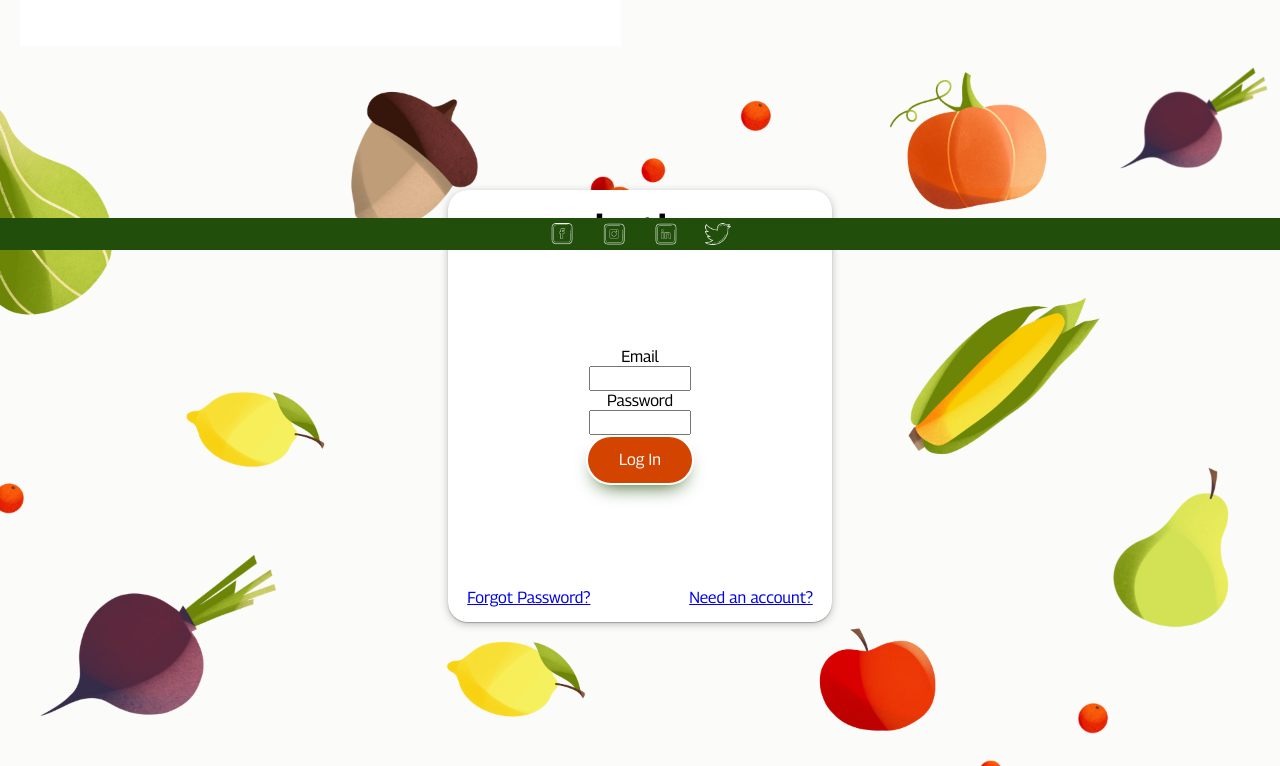
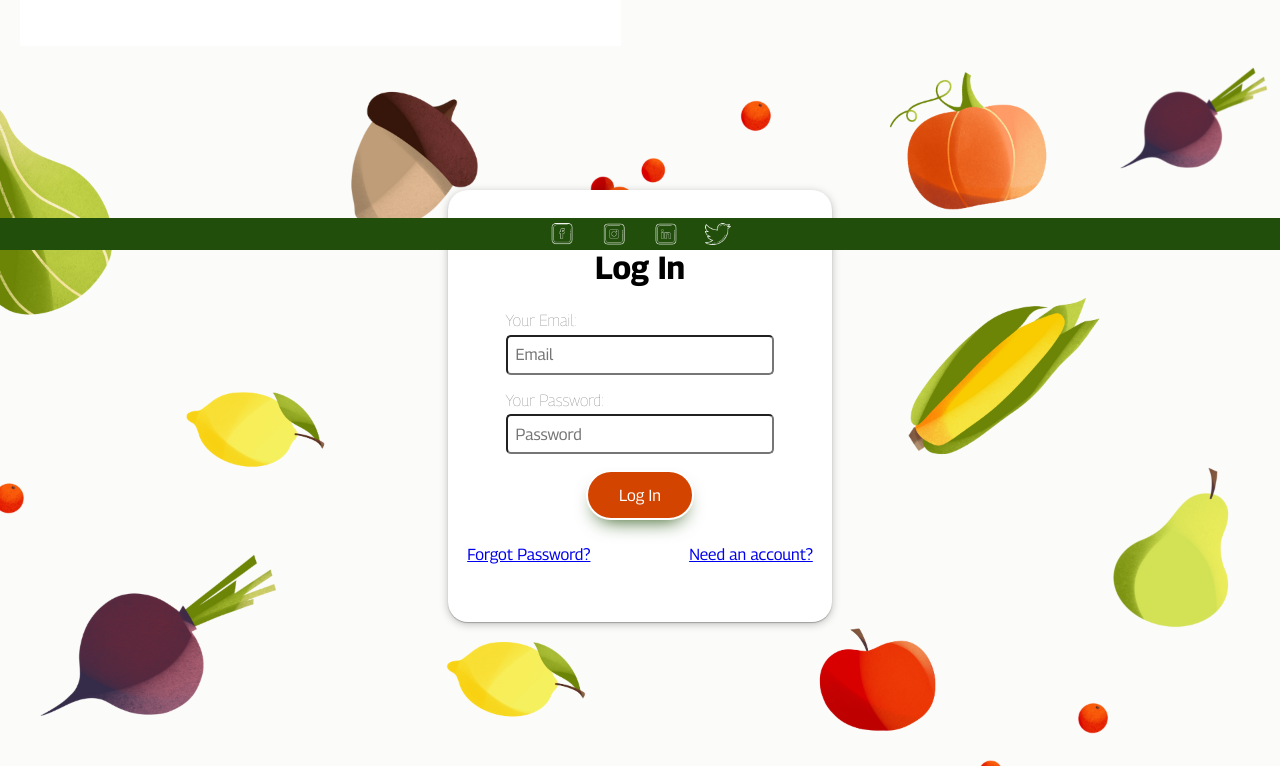
Before and after one commit to SchoolOfCode/bc13_final-project_front-end-maccaw, a Next.js app in the folder home-grown/: page /login in a window 1280 px wide. Shown: the part 550-1316 px from the top of the page. Built offline with nearby package versions, Linux system fonts and the light colour scheme; no server answers.

Commit message:
styling on form element on login page

```diff
--- a/home-grown/pages/login.js
+++ b/home-grown/pages/login.js
@@ -2,7 +2,7 @@ import React, { useRef, useState } from "react";
 import Link from "next/link";
 import { useAuth } from "../context/AuthContext.js";
 import { useRouter } from "next/router";
-import styles from '../styles/Login.module.css'
+import styles from "../styles/Login.module.css";
 
 export default function Login() {
   const emailRef = useRef();
@@ -32,12 +32,14 @@ export default function Login() {
         <h1>Log In</h1>
         {err && <h2>{err}</h2>}
         <form className={styles["form-container"]} onSubmit={handleSubmit}>
-        <label>Email</label>
-        <input type="email" ref={emailRef} />
-
-        <label>Password</label>
-        <input type="password" ref={passwordRef} />
-
+          <div className={styles["form-email-input"]}>
+            <label className={styles["label"]}>Your Email:</label>
+            <input className={styles["input"]} placeholder="Email" type="email" ref={emailRef} />
+          </div>
+          <div className={styles["form-password-input"]}>
+            <label className={styles["label"]}>Your Password:</label>
+            <input className={styles["input"]} placeholder="Password" type="password" ref={passwordRef} />
+          </div>
           <button className={styles.button} disabled={loading} type="submit">
             Log In
           </button>
--- a/home-grown/styles/Login.module.css
+++ b/home-grown/styles/Login.module.css
@@ -29,7 +29,9 @@ box-shadow: rgba(0, 0, 0, 0.25) 0px 0.0625em 0.0625em, rgba(0, 0, 0, 0.25) 0px 0
 
 .form-container{
     width: 70%;
-    height: 80%;
+    height: 60%;
+    gap: 2vmin;
+
 
 }
 
@@ -57,3 +59,21 @@ box-shadow: rgba(0, 0, 0, 0.25) 0px 0.0625em 0.0625em, rgba(0, 0, 0, 0.25) 0px 0
     box-shadow:var(--highLightOne) 0 10px 20px -10px;
 
   }
+
+  .form-email-input, .form-password-input{
+    display:flex;
+    flex-direction: column;
+    width: 100%;
+  }
+
+  .input{
+    border-radius: 5px;
+    height: 5vmin;
+    margin-top: 0.6vmin;
+    padding-left: 1vmin;
+  }
+
+  .label{
+    font-weight:lighter;
+    color: var(--lighterFontColor)
+  }
--- a/home-grown/styles/globals.css
+++ b/home-grown/styles/globals.css
@@ -14,8 +14,10 @@
  --highLightOne: #214E0B;
  --highLightTwo: #d34401;
  --highLightThree: #FAA613;
+ --lighterFontColor:rgb(109, 109, 109);
  --titleFont: 'Happy Monkey';
  --textFont: 'Georama';
+
 }
 
 #__next{
```
Lines whose indentation alone changed are shown as unchanged.
